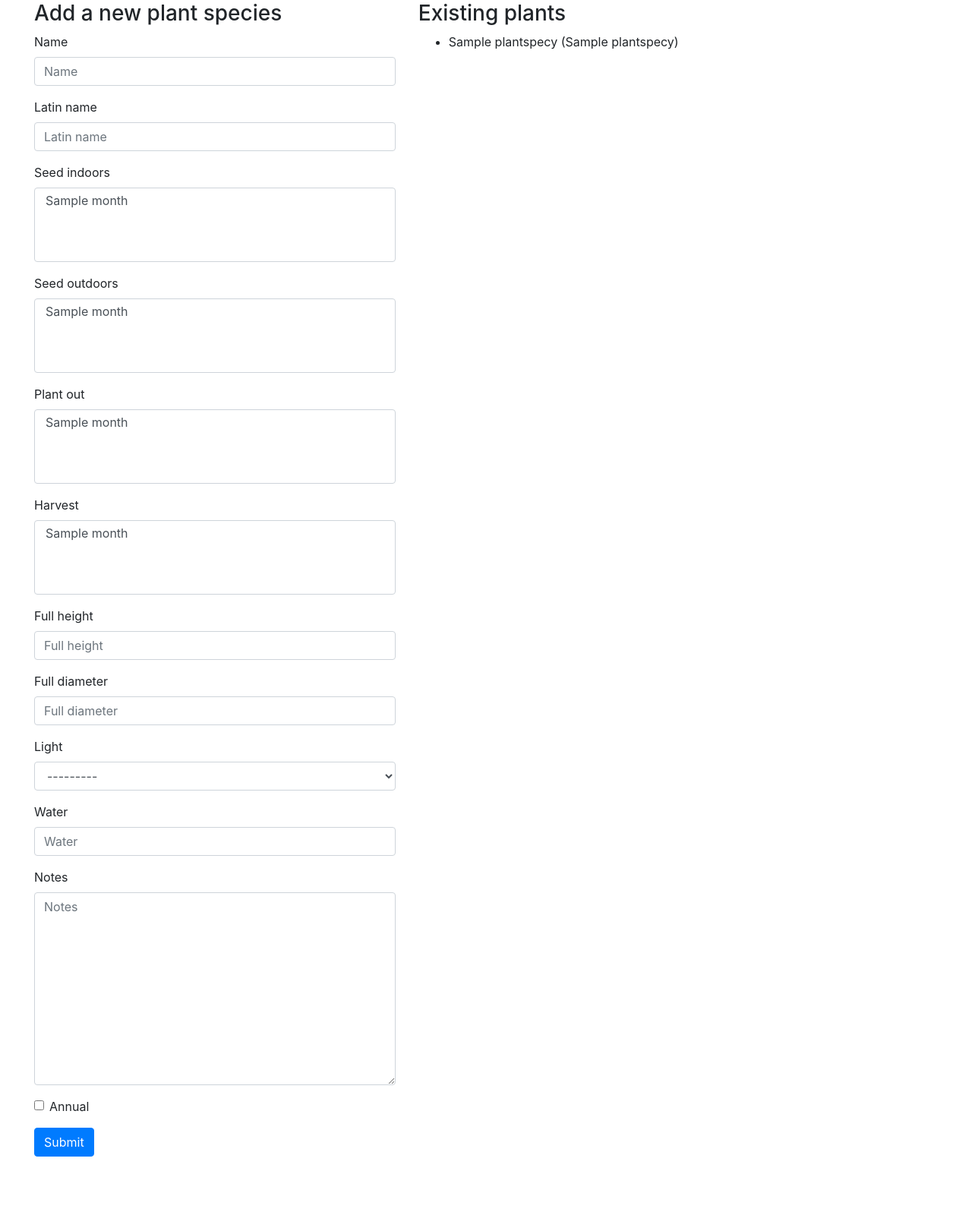
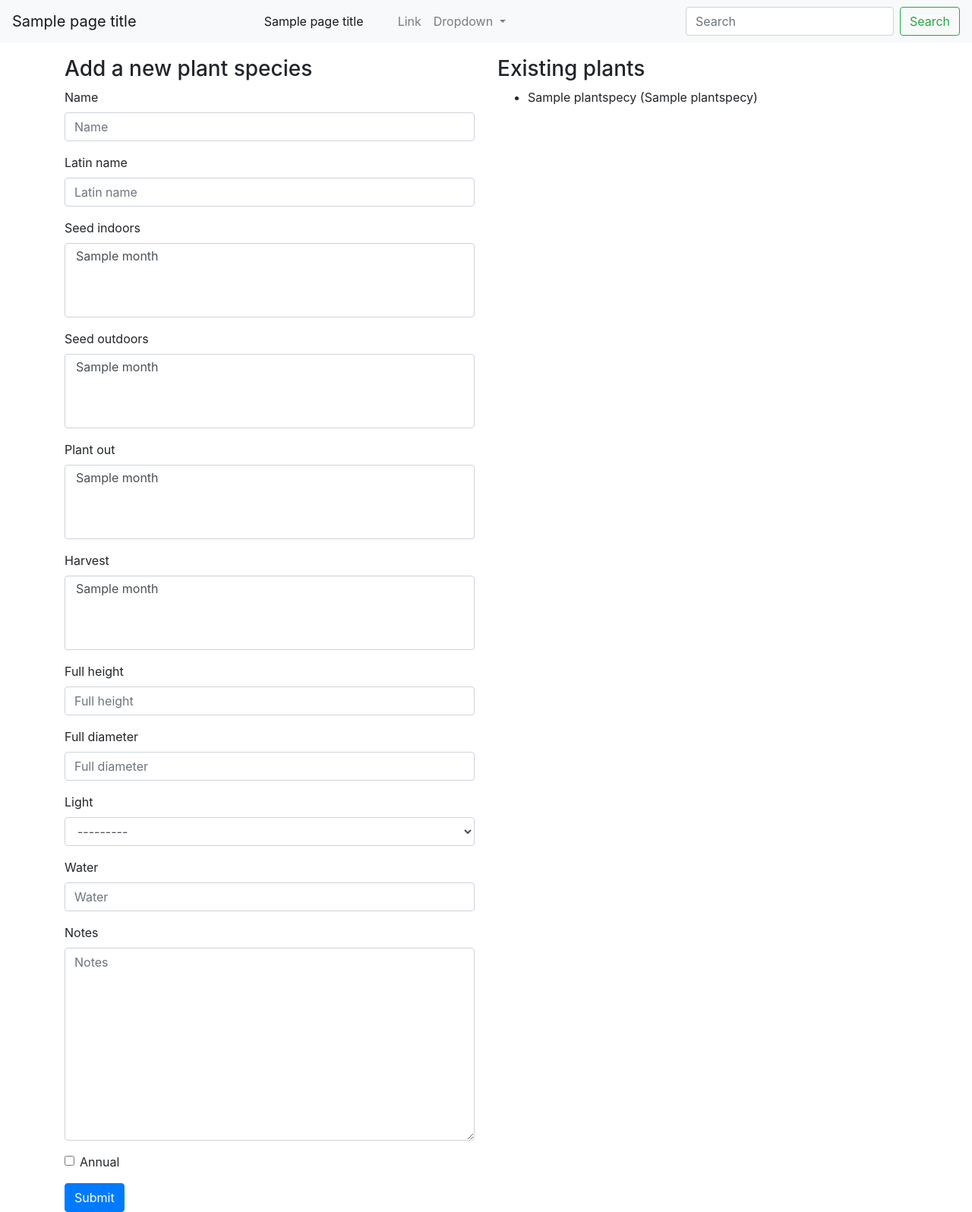
Before and after one commit to malcock1/allotment, a Django app: template allotment/plants/templates/plants/home.html in a window 1280 px wide. Shown: the whole page at 76% size. Before the commit the page ends 1523 px from the top, so only its background shows below. Run offline with Django 3.2, Linux system fonts and the light colour scheme; tables that the repository leaves empty hold one stand-in row (values such as "Sample post"); the template is opened without the code that fills it: values that come from a table or form of the project are taken from there, most other values are stand-ins (such as "Sample title", 1, 10 or a date in 2020); some libraries are stand-ins or nearby versions.

Commit message:
Adding bootstrap

```diff
--- a/allotment/allotment/templates/allotment/base.html
+++ b/allotment/allotment/templates/allotment/base.html
@@ -1,21 +1,74 @@
-
 <!DOCTYPE html>
 <html>
 <head>
-	<link rel="stylesheet" href="https://maxcdn.bootstrapcdn.com/bootstrap/4.0.0/css/bootstrap.min.css" integrity="sha384-Gn5384xqQ1aoWXA+058RXPxPg6fy4IWvTNh0E263XmFcJlSAwiGgFAW/dAiS6JXm" crossorigin="anonymous">
-	<script src="https://maxcdn.bootstrapcdn.com/bootstrap/4.0.0/js/bootstrap.min.js" integrity="sha384-JZR6Spejh4U02d8jOt6vLEHfe/JQGiRRSQQxSfFWpi1MquVdAyjUar5+76PVCmYl" crossorigin="anonymous"></script>
-	<title>Allotment</title>
+	  <link rel="stylesheet" href="https://maxcdn.bootstrapcdn.com/bootstrap/4.0.0/css/bootstrap.min.css">
+	  <script src="https://ajax.googleapis.com/ajax/libs/jquery/3.3.1/jquery.min.js"></script>
+	  <script src="https://maxcdn.bootstrapcdn.com/bootstrap/3.3.7/js/bootstrap.min.js"></script>
+	<title>{{page_title}}</title>
+	<style type="text/css">
+		body {
+		    padding-top: 50px;
+		}
+		.jumbotron {
+			padding-top: 48px;
+			padding-bottom: 48px;
+		}
+		li.nav-item:first-of-type {
+			padding-left: 9em;
+			width: 20em;
+		}
+	</style>
 </head>
 <body>
-	<div id="page" class="col-12 padm">
-		<div class="col-1"></div>
-		<div class="col-10">
 
-		{% block content %}
+		{% block navbar %}
+			<div>
+				<nav class="fixed-top navbar navbar-expand-lg navbar-light bg-light">
+				  <a class="navbar-brand" href="#">{{page_title}}</a>
+				  <button class="navbar-toggler" type="button" data-toggle="collapse" data-target="#navbarSupportedContent" aria-controls="navbarSupportedContent" aria-expanded="false" aria-label="Toggle navigation">
+				    <span class="navbar-toggler-icon"></span>
+				  </button>
 
-		{% endblock content %}
+				  <div class="collapse navbar-collapse" id="navbarSupportedContent">
+				    <ul class="navbar-nav mr-auto">
+				      <li class="nav-item active">
+				        <a class="nav-link" href="#">{{page_title}}<span class="sr-only">(current)</span></a>
+				      </li>
+
+				      <li class="nav-item">
+				        <a class="nav-link" href="#">Link</a>
+				      </li>
+				      <li class="nav-item dropdown">
+				        <a class="nav-link dropdown-toggle" href="#" id="navbarDropdown" role="button" data-toggle="dropdown" aria-haspopup="true" aria-expanded="false">
+				          Dropdown
+				        </a>
+				        <div class="dropdown-menu" aria-labelledby="navbarDropdown">
+				          <a class="dropdown-item" href="#">Action</a>
+				          <a class="dropdown-item" href="#">Another action</a>
+				          <div class="dropdown-divider"></div>
+				          <a class="dropdown-item" href="#">Something else here</a>
+				        </div>
+				      </li>
+				      <li class="nav-item">
+				        <!--a class="nav-link disabled" href="#">Disabled</a-->
+				      </li>
+				    </ul>
+				    <form class="form-inline my-2 my-lg-0">
+				      <input class="form-control mr-sm-2" type="search" placeholder="Search" aria-label="Search">
+				      <button class="btn btn-outline-success my-2 my-sm-0" type="submit">Search</button>
+				    </form>
+				  </div>
+				</nav>
+			</div>
+		{% endblock navbar %}
+
+		<div>&nbsp;</div>
+
+		<div class="container">
+			{% block content %}
+
+			{% endblock content %}
 		</div>
 
-	</div>
 </body>
 </html>
--- a/allotment/plants/templates/plants/home.html
+++ b/allotment/plants/templates/plants/home.html
@@ -4,7 +4,6 @@
 
 {% block content %}
 
-<div class="container">
 	<div class="row">
 		<div class="col-sm">
 			<h3>Add a new plant species</h3>
@@ -25,6 +24,5 @@
 			</ul>
 		</div>
 	</div>
-</div>
 
 {% endblock content %}
```
Also changed, not shown: allotment/allotment/templates/base.html (deleted, +0 -14 lines).
